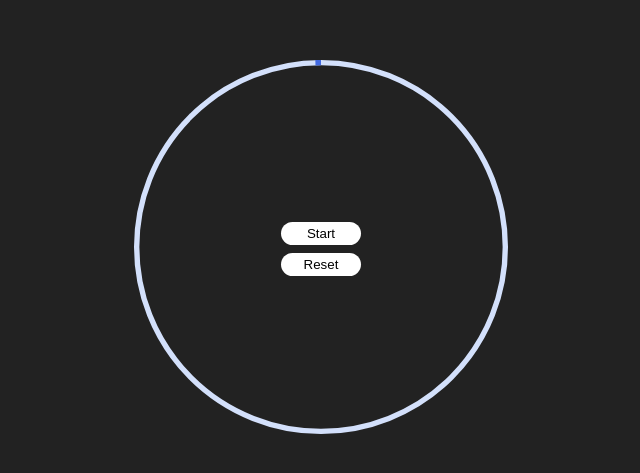
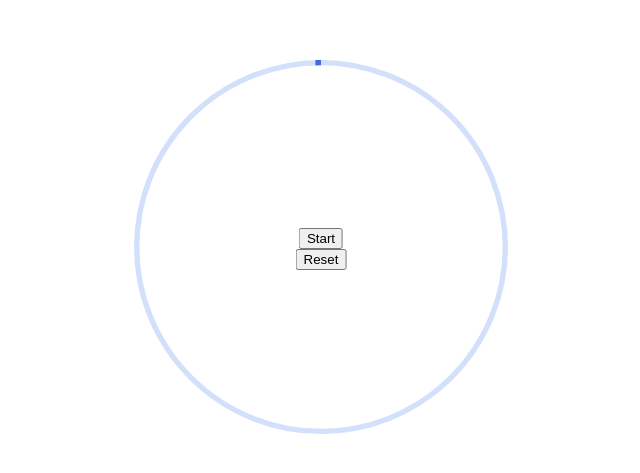
Before and after one commit to cotaByte/pomodoro, an Angular app: page / in a window 1280 px wide. Shown: the part 151-624 px from the top of the page, without its empty margins (319-959 px from the left). Built offline with nearby package versions, Linux system fonts and the light colour scheme.

Commit message:
feat/ prepare colors palette

```diff
--- a/src/styles.scss
+++ b/src/styles.scss
@@ -1,30 +1,43 @@
-/* You can add global styles to this file, and also import other style files */
-
-$black: #222222;
-$white: #ffffff;
-$violet: #e543a4;
-$powder-blue: #b0e0e6;
-
 body {
   font-family: Arial, sans-serif;
-  background-color: $black;
+  background-color: --black;
   height: 100vh;
   margin: 0;
   padding: 0;
 }
 
-button {
-  padding: 0.25rem 0.625rem;
-  min-width: 5rem;
-  margin: 4px 0;
-  color: #000;
-  background-color: $white;
-  border: none;
-  transition: background-color 0.25s ease-in-out;
-  border-radius: 99999px;
-  transition: scale background-color 0.2s ease-in-out;
+:root {
+  // primary colors
+  --white: #ffffff;
+  --black: #091e42;
+  // grey
+  --gray-50: #fafbfc;
+  --gray-100: #f4f5f7;
+  --gray-200: #ebecf0;
+  --gray-300: #dfe1e6;
+  --gray-400: #c1c7d0;
+  --gray-500: #b3bac5;
+  --gray-600: #a5adba;
+  --gray-700: #8993a4;
+  --gray-800: #6b778c;
+  --gray-900: #44546f;
+  // blue
+  --blue-100: #e9f2ff;
+  --blue-200: #cce0ff;
+  --blue-300: #85b8ff;
+  --blue-400: #579dff;
+  --blue-500: #388bff;
+  --blue-600: #1d7afc;
+  --blue-700: #0c66e4;
+  --blue-800: #0055cc;
+  --blue-900: #09326c;
+  // green
+  --green-100: #e3fcef;
+  --green-500: #36b37e;
+  // red
+  --red-100: #ffebe6;
+  --red-500: #ff5630;
+  // yellow
+  --yellow-100: #fffae6;
+  --yellow-500: #ffab00;
 }
-button:hover {
-  background-color: #c3c3c3;
-  scale: 1.04;
-}
```
